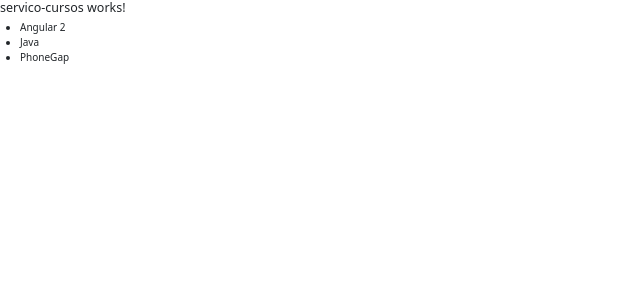
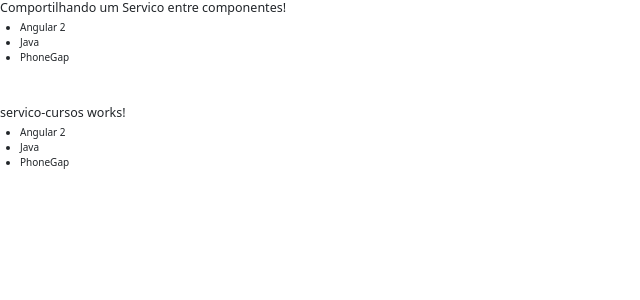
Before and after one commit to RodResq/angular-labs, an Angular app: page / in a window 1280 px wide. Shown: the top 300 px of the page, without its empty margins (0-640 px from the left). Built offline with nearby package versions, Linux system fonts and the light colour scheme.

Commit message:
revisao servicos!

```diff
--- a/src/app/app.component.html
+++ b/src/app/app.component.html
@@ -24,4 +24,6 @@
 <!--  </div>-->
 <!--</app-exemplo-ng-content>-->
 <!--<app-diretivas-customizadas></app-diretivas-customizadas>-->
+<app-criar-curso></app-criar-curso>
+<br><br>
 <app-servico-cursos></app-servico-cursos>
--- a/src/app/app.module.ts
+++ b/src/app/app.module.ts
@@ -27,6 +27,7 @@ import {HighlightDirective} from './shared/highlight.directive';
 import {NgElseDirective} from './shared/ng-else.directive';
 import { ServicoCursosComponent } from './servico-cursos/servico-cursos.component';
 import {CursosService} from './servico-cursos/cursos.service';
+import { CriarCursoComponent } from './criar-curso/criar-curso.component';
 
 @NgModule({
   declarations: [
@@ -51,6 +52,7 @@ import {CursosService} from './servico-cursos/cursos.service';
     HighlightDirective,
     NgElseDirective,
     ServicoCursosComponent,
+    CriarCursoComponent,
   ],
   imports: [
     BrowserModule,
--- /dev/null
+++ b/src/app/criar-curso/criar-curso.component.html
@@ -0,0 +1,7 @@
+<h5>Comportilhando um Servico entre componentes!</h5>
+
+<ul>
+  <li *ngFor="let curso of cursos">
+    {{ curso }}
+  </li>
+</ul>
--- /dev/null
+++ b/src/app/criar-curso/criar-curso.component.ts
@@ -0,0 +1,19 @@
+import { Component, OnInit } from '@angular/core';
+import {CursosService} from '../servico-cursos/cursos.service';
+
+@Component({
+  selector: 'app-criar-curso',
+  templateUrl: './criar-curso.component.html',
+  styleUrls: ['./criar-curso.component.css']
+})
+export class CriarCursoComponent implements OnInit {
+
+  cursos: string[] = [];
+
+  constructor(private cursoService: CursosService) { }
+
+  ngOnInit(): void {
+    this.cursos = this.cursoService.getCursos();
+  }
+
+}
--- a/src/app/servico-cursos/cursos.service.ts
+++ b/src/app/servico-cursos/cursos.service.ts
@@ -3,6 +3,9 @@ import {Injectable} from '@angular/core';
 @Injectable()
 export class CursosService {
 
+  constructor() {
+    console.log('CursoService');
+  }
   getCursos () {
     return ['Angular 2', 'Java', 'PhoneGap'];
   }
--- a/src/app/servico-cursos/servico-cursos.component.ts
+++ b/src/app/servico-cursos/servico-cursos.component.ts
@@ -11,11 +11,11 @@ export class ServicoCursosComponent implements OnInit {
 
   cursos: string[] = [];
 
-  cursosService: CursosService;
+  // cursosService: CursosService;
 
-  constructor(_cursosService: CursosService) {
+  constructor(private cursosService: CursosService) {
     // this.cursosService = new CursosService();
-    this.cursosService = _cursosService;
+    // this.cursosService = _cursosService;
   }
 
   ngOnInit(): void {
```
Also changed, not shown: src/app/criar-curso/criar-curso.component.css (added), 1 other file (tests, documents, lock files or other folders).
